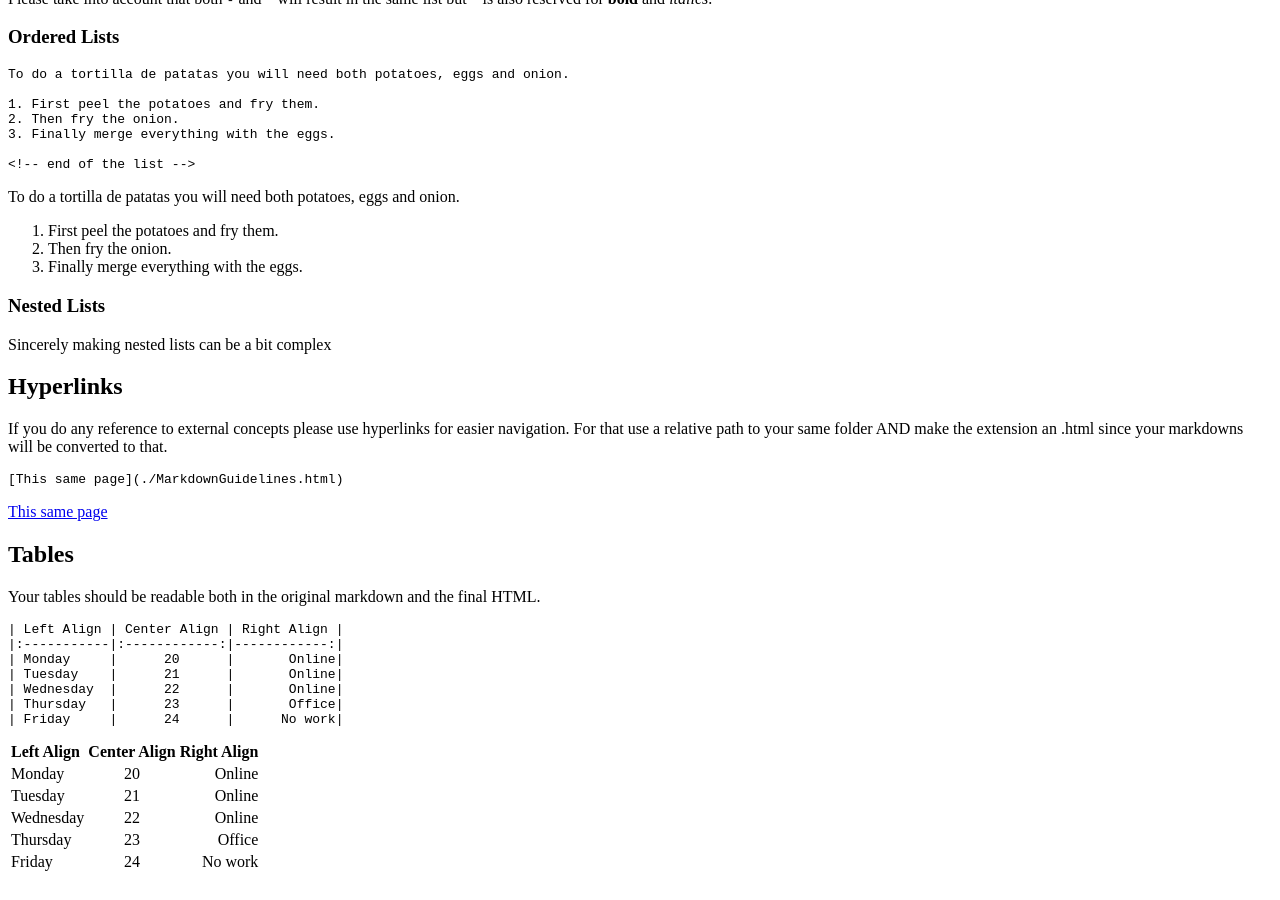
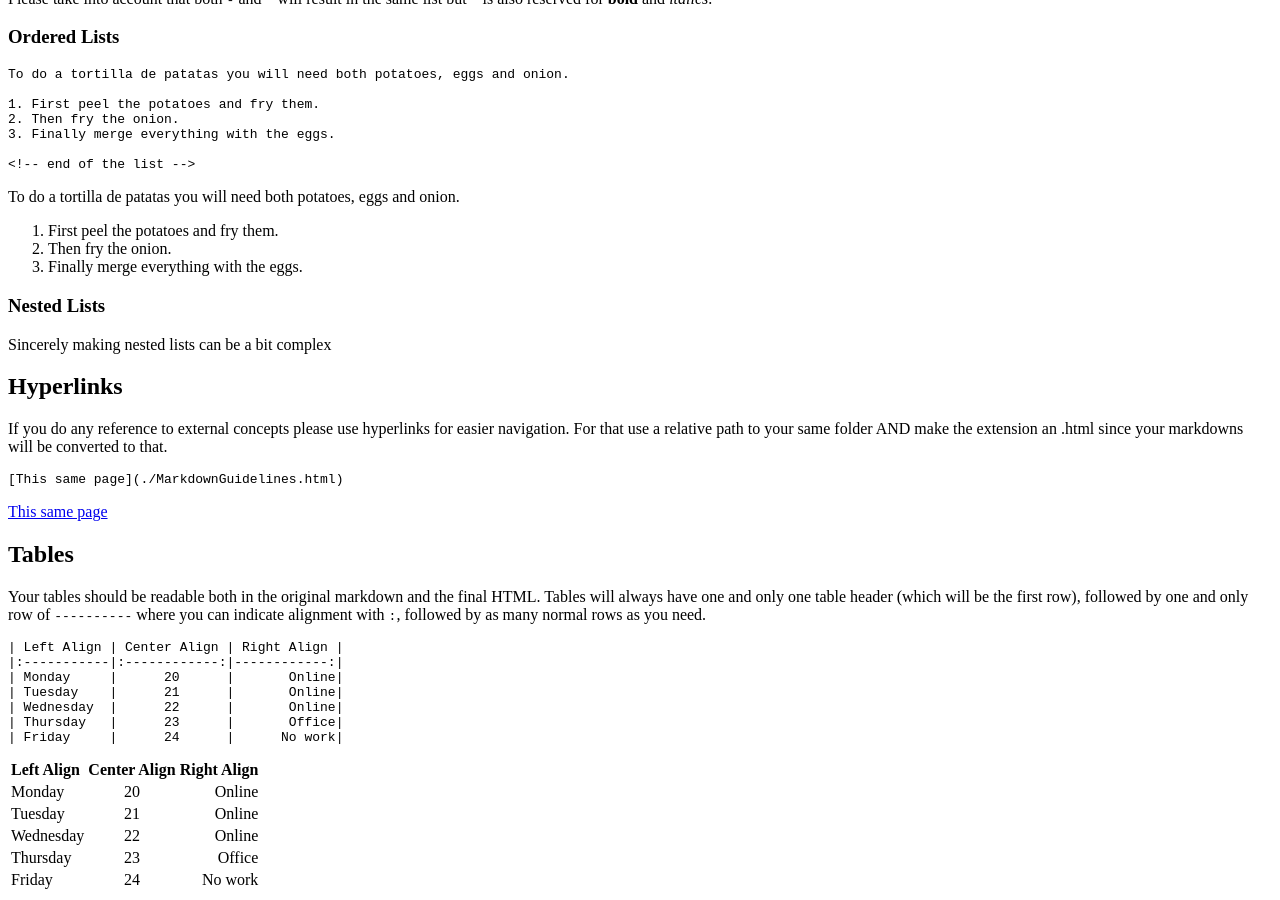
Before and after one commit to BCNGEEKS/Geekateca, a Jekyll site: the page built from MarkdownGuidelines.md, in a window 1280 px wide and 900 px high, scrolled down 1015 px. Built offline with Jekyll 4.4.1, drawn with Linux system fonts in a browser that asks for light colours; our own code applies the rules of GitHub Pages for plain Markdown files.

Commit message:
Update MarkdownGuidelines.md

```diff
--- a/MarkdownGuidelines.md
+++ b/MarkdownGuidelines.md
@@ -84,7 +84,7 @@ If you do any reference to external concepts please use hyperlinks for easier na
 
 ## Tables
 
-Your tables should be readable both in the original markdown and the final HTML.
+Your tables should be readable both in the original markdown and the final HTML. Tables will always have one and only one table header (which will be the first row), followed by one and only row of `----------` where you can indicate alignment with `:`, followed by as many normal rows as you need.
 
     | Left Align | Center Align | Right Align |
     |:-----------|:------------:|------------:|
```
